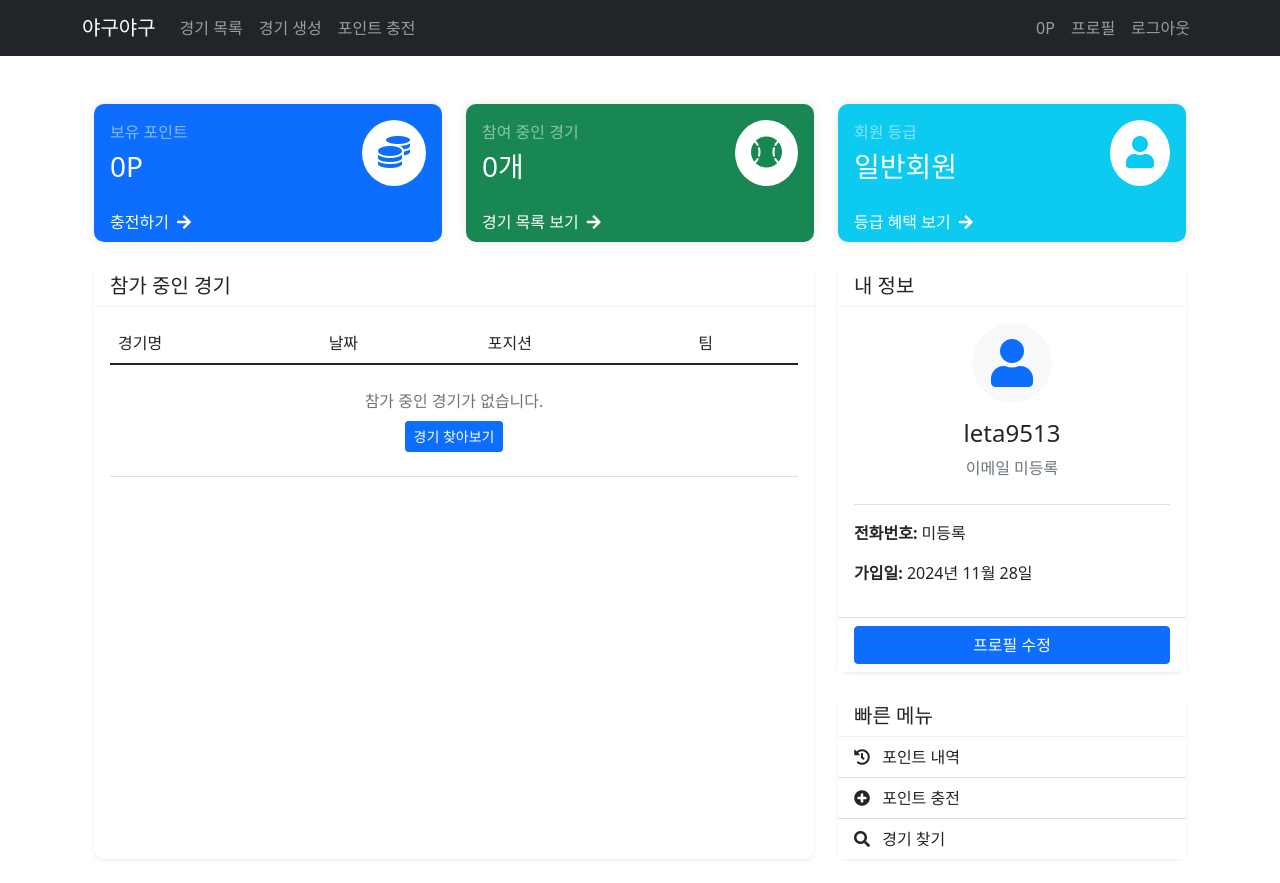
After one commit to kurungzi/pri_project, a Django app: page /profile/ in a window 1280 px wide. The commit adds this page. Run offline with Django 5.2, Linux system fonts and the light colour scheme; a user stored in the database is signed in; data comes from the database, SQL or seed files in the repository; both versions use the stored data as it was after the commit.

Commit message:
중간 수정

```diff
--- a/baseball_matching/forms.py
+++ b/baseball_matching/forms.py
@@ -67,7 +67,7 @@ class GameForm(forms.ModelForm):
 class ProfileForm(forms.ModelForm):
     class Meta:
         model = UserProfile
-        fields = ['phone_number']  # UserProfile 모델에 있는 필드들을 지정
+        fields = ['phone_number']
         widgets = {
             'phone_number': forms.TextInput(attrs={
                 'class': 'form-control',
--- a/baseball_matching/views.py
+++ b/baseball_matching/views.py
@@ -28,11 +28,25 @@ def register(request):
     return render(request, 'baseball_matching/register.html', {'form': form})
 
 
+# @login_required
+# def profile(request):
+#     return render(request, 'baseball_matching/profile.html', {
+#         'user_profile': request.user.userprofile
+#     })
+
 @login_required
 def profile(request):
-    return render(request, 'baseball_matching/profile.html', {
-        'user_profile': request.user.userprofile
-    })
+    # 사용자가 참가 중인 포지션들 가져오기
+    user_positions = Position.objects.filter(
+        player=request.user.userprofile,
+        is_filled=True
+    ).select_related('game')
+
+    context = {
+        'user': request.user,
+        'user_positions': user_positions
+    }
+    return render(request, 'baseball_matching/profile.html', context)
 
 
 @login_required
--- /dev/null
+++ b/templates/baseball_matching/profile.html
@@ -0,0 +1,293 @@
+{#<!-- templates/baseball_matching/profile.html -->#}
+{#{% extends 'baseball_matching/base.html' %}#}
+{#{% load humanize %}#}
+{#{% block title %}프로필{% endblock %}#}
+{##}
+{#{% block content %}#}
+{#<div class="row justify-content-center">#}
+{#    <div class="col-md-8">#}
+{#        <div class="card shadow-sm">#}
+{#            <div class="card-header bg-primary text-white">#}
+{#                <h3 class="mb-0">내 프로필</h3>#}
+{#            </div>#}
+{#            <div class="card-body">#}
+{#                <div class="row">#}
+{#                    <div class="col-md-4 text-center mb-4 mb-md-0">#}
+{#                        <div class="p-3 bg-light rounded-circle d-inline-block mb-3">#}
+{#                            <i class="fas fa-user fa-4x text-primary"></i>#}
+{#                        </div>#}
+{#                        <h4>{{ user.username }}</h4>#}
+{#                    </div>#}
+{#                    <div class="col-md-8">#}
+{#                        <div class="user-info">#}
+{#                            <h5 class="border-bottom pb-2">개인 정보</h5>#}
+{#                            <p><strong>이메일:</strong> {{ user.email|default:"미등록" }}</p>#}
+{#                            <p><strong>전화번호:</strong> {{ user.userprofile.phone_number|default:"미등록" }}</p>#}
+{#                            #}
+{#                            <h5 class="border-bottom pb-2 mt-4">포인트 정보</h5>#}
+{#                            <p><strong>보유 포인트:</strong> {{ user.userprofile.points|intcomma }}P</p>#}
+{#                            #}
+{#                            <div class="mt-4">#}
+{#                                <a href="{% url 'baseball_matching:edit_profile' %}" class="btn btn-primary">#}
+{#                                    프로필 수정#}
+{#                                </a>#}
+{#                                <a href="{% url 'baseball_matching:point_history' %}" class="btn btn-info ms-2">#}
+{#                                    포인트 내역#}
+{#                                </a>#}
+{#                                <a href="{% url 'baseball_matching:charge_points' %}" class="btn btn-success ms-2">#}
+{#                                    포인트 충전#}
+{#                                </a>#}
+{#                            </div>#}
+{#                        </div>#}
+{#                    </div>#}
+{#                </div>#}
+{##}
+{#                <!-- 참가 중인 경기 목록 -->#}
+{#                <div class="mt-5">#}
+{#                    <h5 class="border-bottom pb-2">참가 중인 경기</h5>#}
+{#                    <div class="table-responsive">#}
+{#                        <table class="table">#}
+{#                            <thead>#}
+{#                                <tr>#}
+{#                                    <th>경기</th>#}
+{#                                    <th>날짜</th>#}
+{#                                    <th>포지션</th>#}
+{#                                    <th>팀</th>#}
+{#                                </tr>#}
+{#                            </thead>#}
+{#                            <tbody>#}
+{#                                {% for position in user_positions %}#}
+{#                                <tr>#}
+{#                                    <td>#}
+{#                                        <a href="{% url 'baseball_matching:game_detail' position.game.id %}">#}
+{#                                            {{ position.game.title }}#}
+{#                                        </a>#}
+{#                                    </td>#}
+{#                                    <td>{{ position.game.date }}</td>#}
+{#                                    <td>{{ position.get_position_display }}</td>#}
+{#                                    <td>{{ position.get_team_display }}</td>#}
+{#                                </tr>#}
+{#                                {% empty %}#}
+{#                                <tr>#}
+{#                                    <td colspan="4" class="text-center">참가 중인 경기가 없습니다.</td>#}
+{#                                </tr>#}
+{#                                {% endfor %}#}
+{#                            </tbody>#}
+{#                        </table>#}
+{#                    </div>#}
+{#                </div>#}
+{#            </div>#}
+{#        </div>#}
+{#    </div>#}
+{#</div>#}
+{##}
+{#<!-- Font Awesome 추가 -->#}
+{#<link href="https://cdnjs.cloudflare.com/ajax/libs/font-awesome/5.15.4/css/all.min.css" rel="stylesheet">#}
+{#{% endblock %}#}
+
+<!-- templates/baseball_matching/profile.html -->
+{% extends 'baseball_matching/base.html' %}
+{% load humanize %}
+
+{% block title %}프로필 - {{ user.username }}{% endblock %}
+
+{% block content %}
+<div class="container py-4">
+    <!-- 상단 요약 정보 카드들 -->
+    <div class="row mb-4">
+        <div class="col-md-4">
+            <div class="card bg-primary text-white h-100">
+                <div class="card-body">
+                    <div class="d-flex justify-content-between align-items-center">
+                        <div>
+                            <h6 class="text-white-50">보유 포인트</h6>
+                            <h3 class="mb-0">{{ user.userprofile.points|intcomma }}P</h3>
+                        </div>
+                        <div class="rounded-circle bg-white p-3">
+                            <i class="fas fa-coins text-primary fa-2x"></i>
+                        </div>
+                    </div>
+                </div>
+                <div class="card-footer bg-transparent border-0">
+                    <a href="{% url 'baseball_matching:charge_points' %}" class="text-white text-decoration-none">
+                        충전하기 <i class="fas fa-arrow-right ms-1"></i>
+                    </a>
+                </div>
+            </div>
+        </div>
+
+        <div class="col-md-4">
+            <div class="card bg-success text-white h-100">
+                <div class="card-body">
+                    <div class="d-flex justify-content-between align-items-center">
+                        <div>
+                            <h6 class="text-white-50">참여 중인 경기</h6>
+                            <h3 class="mb-0">{{ user_positions.count }}개</h3>
+                        </div>
+                        <div class="rounded-circle bg-white p-3">
+                            <i class="fas fa-baseball-ball text-success fa-2x"></i>
+                        </div>
+                    </div>
+                </div>
+                <div class="card-footer bg-transparent border-0">
+                    <a href="{% url 'baseball_matching:game_list' %}" class="text-white text-decoration-none">
+                        경기 목록 보기 <i class="fas fa-arrow-right ms-1"></i>
+                    </a>
+                </div>
+            </div>
+        </div>
+
+        <div class="col-md-4">
+            <div class="card bg-info text-white h-100">
+                <div class="card-body">
+                    <div class="d-flex justify-content-between align-items-center">
+                        <div>
+                            <h6 class="text-white-50">회원 등급</h6>
+                            <h3 class="mb-0">일반회원</h3>
+                        </div>
+                        <div class="rounded-circle bg-white p-3">
+                            <i class="fas fa-user text-info fa-2x"></i>
+                        </div>
+                    </div>
+                </div>
+                <div class="card-footer bg-transparent border-0">
+                    <a href="#" class="text-white text-decoration-none">
+                        등급 혜택 보기 <i class="fas fa-arrow-right ms-1"></i>
+                    </a>
+                </div>
+            </div>
+        </div>
+    </div>
+
+    <div class="row">
+        <!-- 참가 중인 경기 목록 -->
+        <div class="col-md-8">
+            <div class="card shadow-sm h-100">
+                <div class="card-header bg-white">
+                    <h5 class="card-title mb-0">참가 중인 경기</h5>
+                </div>
+                <div class="card-body">
+                    <div class="table-responsive">
+                        <table class="table table-hover">
+                            <thead>
+                                <tr>
+                                    <th>경기명</th>
+                                    <th>날짜</th>
+                                    <th>포지션</th>
+                                    <th>팀</th>
+                                </tr>
+                            </thead>
+                            <tbody>
+                                {% for position in user_positions %}
+                                <tr>
+                                    <td>
+                                        <a href="{% url 'baseball_matching:game_detail' position.game.id %}"
+                                           class="text-decoration-none">
+                                            {{ position.game.title }}
+                                        </a>
+                                    </td>
+                                    <td>{{ position.game.date }}</td>
+                                    <td>{{ position.get_position_display }}</td>
+                                    <td>
+                                        <span class="badge {% if position.team == 'HOME' %}bg-primary{% else %}bg-danger{% endif %}">
+                                            {{ position.get_team_display }}
+                                        </span>
+                                    </td>
+                                </tr>
+                                {% empty %}
+                                <tr>
+                                    <td colspan="4" class="text-center py-4">
+                                        <p class="text-muted mb-0">참가 중인 경기가 없습니다.</p>
+                                        <a href="{% url 'baseball_matching:game_list' %}" class="btn btn-sm btn-primary mt-2">
+                                            경기 찾아보기
+                                        </a>
+                                    </td>
+                                </tr>
+                                {% endfor %}
+                            </tbody>
+                        </table>
+                    </div>
+                </div>
+            </div>
+        </div>
+
+        <!-- 사용자 정보 및 빠른 메뉴 -->
+        <div class="col-md-4">
+            <div class="card shadow-sm mb-4">
+                <div class="card-header bg-white">
+                    <h5 class="card-title mb-0">내 정보</h5>
+                </div>
+                <div class="card-body">
+                    <div class="text-center mb-4">
+                        <div class="avatar-circle mb-3">
+                            <i class="fas fa-user fa-3x text-primary"></i>
+                        </div>
+                        <h4>{{ user.username }}</h4>
+                        <p class="text-muted">{{ user.email|default:"이메일 미등록" }}</p>
+                    </div>
+                    <div class="border-top pt-3">
+                        <p><strong>전화번호:</strong> {{ user.userprofile.phone_number|default:"미등록" }}</p>
+                        <p><strong>가입일:</strong> {{ user.date_joined|date:"Y년 m월 d일" }}</p>
+                    </div>
+                </div>
+                <div class="card-footer bg-white">
+                    <a href="{% url 'baseball_matching:edit_profile' %}" class="btn btn-primary w-100">
+                        프로필 수정
+                    </a>
+                </div>
+            </div>
+
+            <div class="card shadow-sm">
+                <div class="card-header bg-white">
+                    <h5 class="card-title mb-0">빠른 메뉴</h5>
+                </div>
+                <div class="card-body p-0">
+                    <div class="list-group list-group-flush">
+                        <a href="{% url 'baseball_matching:point_history' %}" class="list-group-item list-group-item-action">
+                            <i class="fas fa-history me-2"></i> 포인트 내역
+                        </a>
+                        <a href="{% url 'baseball_matching:charge_points' %}" class="list-group-item list-group-item-action">
+                            <i class="fas fa-plus-circle me-2"></i> 포인트 충전
+                        </a>
+                        <a href="{% url 'baseball_matching:game_list' %}" class="list-group-item list-group-item-action">
+                            <i class="fas fa-search me-2"></i> 경기 찾기
+                        </a>
+                    </div>
+                </div>
+            </div>
+        </div>
+    </div>
+</div>
+
+<!-- 필요한 CSS -->
+<style>
+    .avatar-circle {
+        width: 80px;
+        height: 80px;
+        background-color: #f8f9fa;
+        border-radius: 50%;
+        display: flex;
+        align-items: center;
+        justify-content: center;
+        margin: 0 auto;
+    }
+
+    .card {
+        border: none;
+        border-radius: 10px;
+        box-shadow: 0 0 10px rgba(0,0,0,0.1);
+    }
+
+    .card-header {
+        border-bottom: 1px solid #f0f0f0;
+    }
+
+    .table th {
+        font-weight: 500;
+        border-top: none;
+    }
+</style>
+
+<!-- Font Awesome -->
+<link href="https://cdnjs.cloudflare.com/ajax/libs/font-awesome/5.15.4/css/all.min.css" rel="stylesheet">
+{% endblock %}
```
Also changed, not shown: Baseball_Position_Matching_Sys/settings.py (+7 -1 lines), templates/baseball_matching/edit_profile.html (+71 -31 lines), db.sqlite3.
